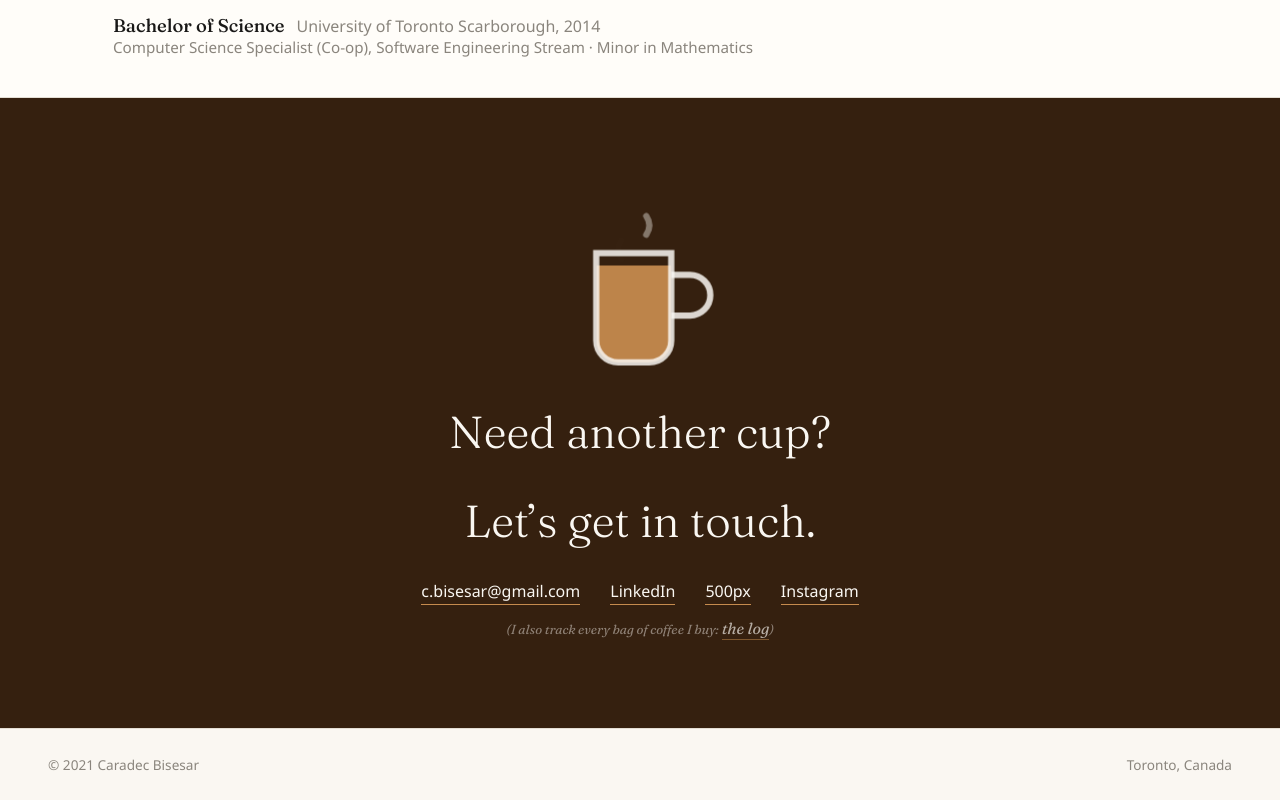
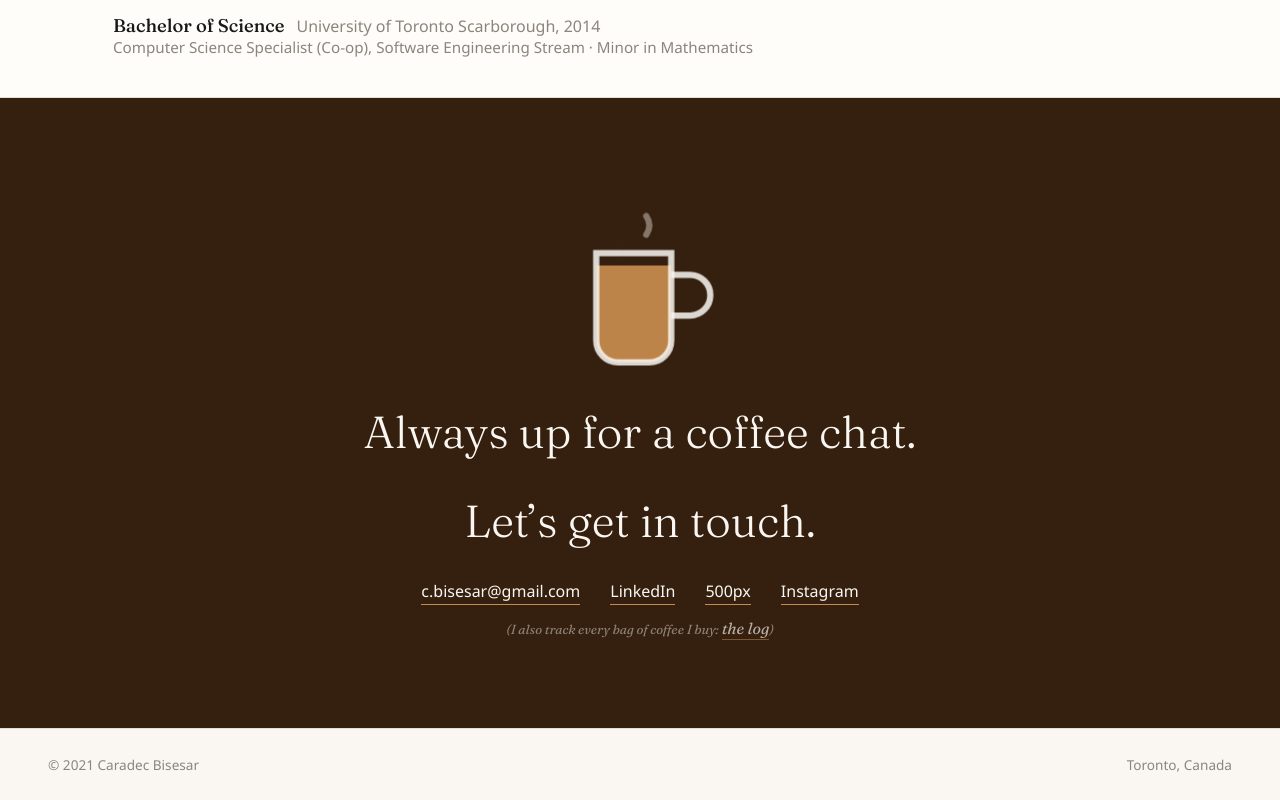
Before and after one commit to Gr1mdrag0n/all-about-cb, a React (Vite) app: page /uses in a window 1280 px wide. Shown: the part 7593-8393 px from the top of the page. Built offline with nearby package versions, Linux system fonts and the light colour scheme.

Commit message:
Fix closing CTA reading like a dealer's pitch
"Need another cup?" standing alone as its own line read as offering
a hit, not an invitation. Swapped it for "Always up for a coffee
chat." which ties back to what the site actually is, ahead of
"Let's get in touch."

```diff
--- a/src/components/App.tsx
+++ b/src/components/App.tsx
@@ -277,7 +277,7 @@ function App() {
           <path className="outline" d="M10 14 h24 v28 a7 7 0 0 1 -7 7 h-10 a7 7 0 0 1 -7 -7 z"></path>
           <path className="outline" d="M34 21 h6 a6 6 0 0 1 0 13 h-6"></path>
         </svg>
-        <div className="serif">Need another cup?</div>
+        <div className="serif">Always up for a coffee chat.</div>
         <div className="serif">Let’s get in touch.</div>
         <ul>
           <li><a href="mailto:c.bisesar@gmail.com">c.bisesar@gmail.com</a></li>
```
